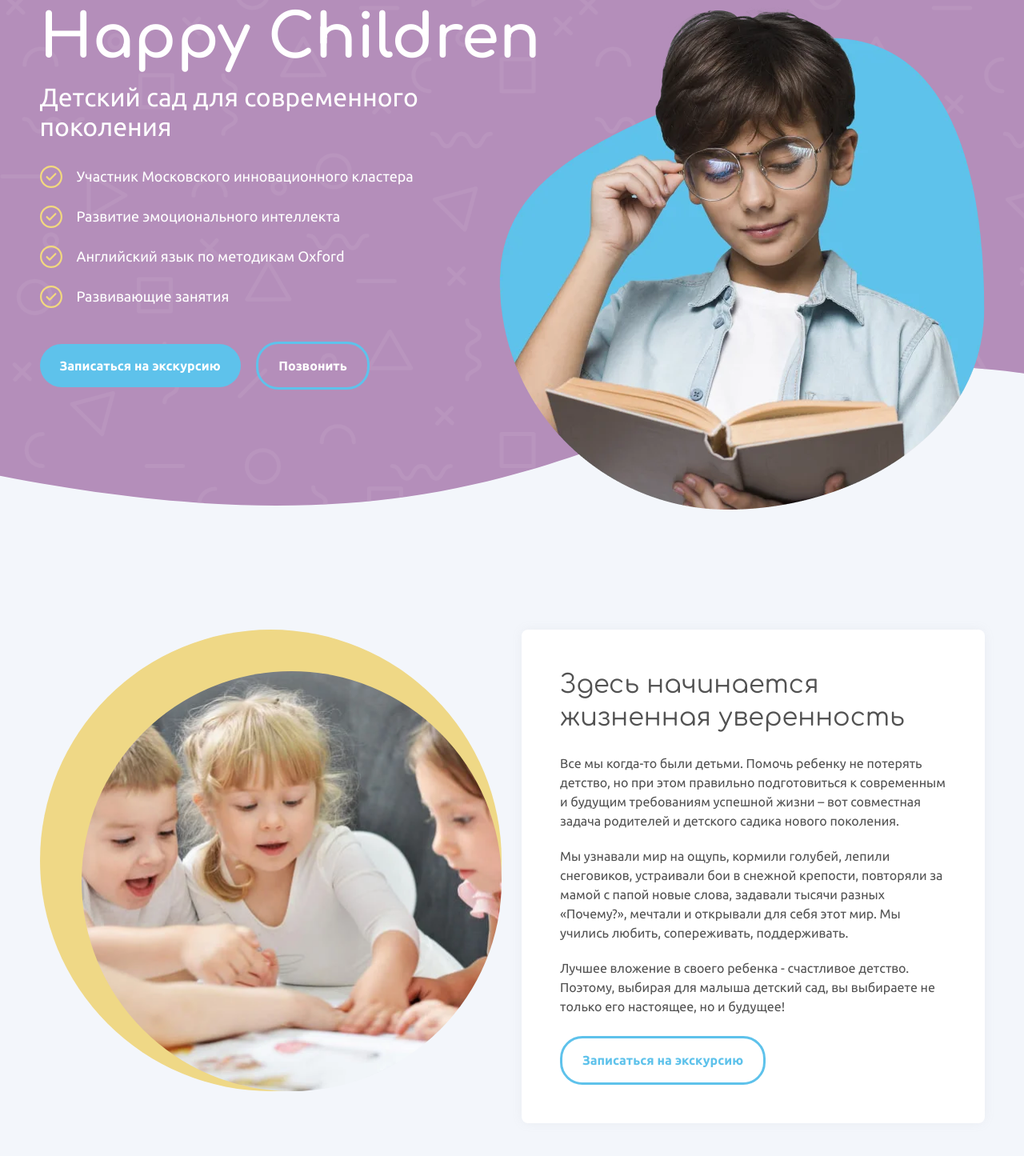
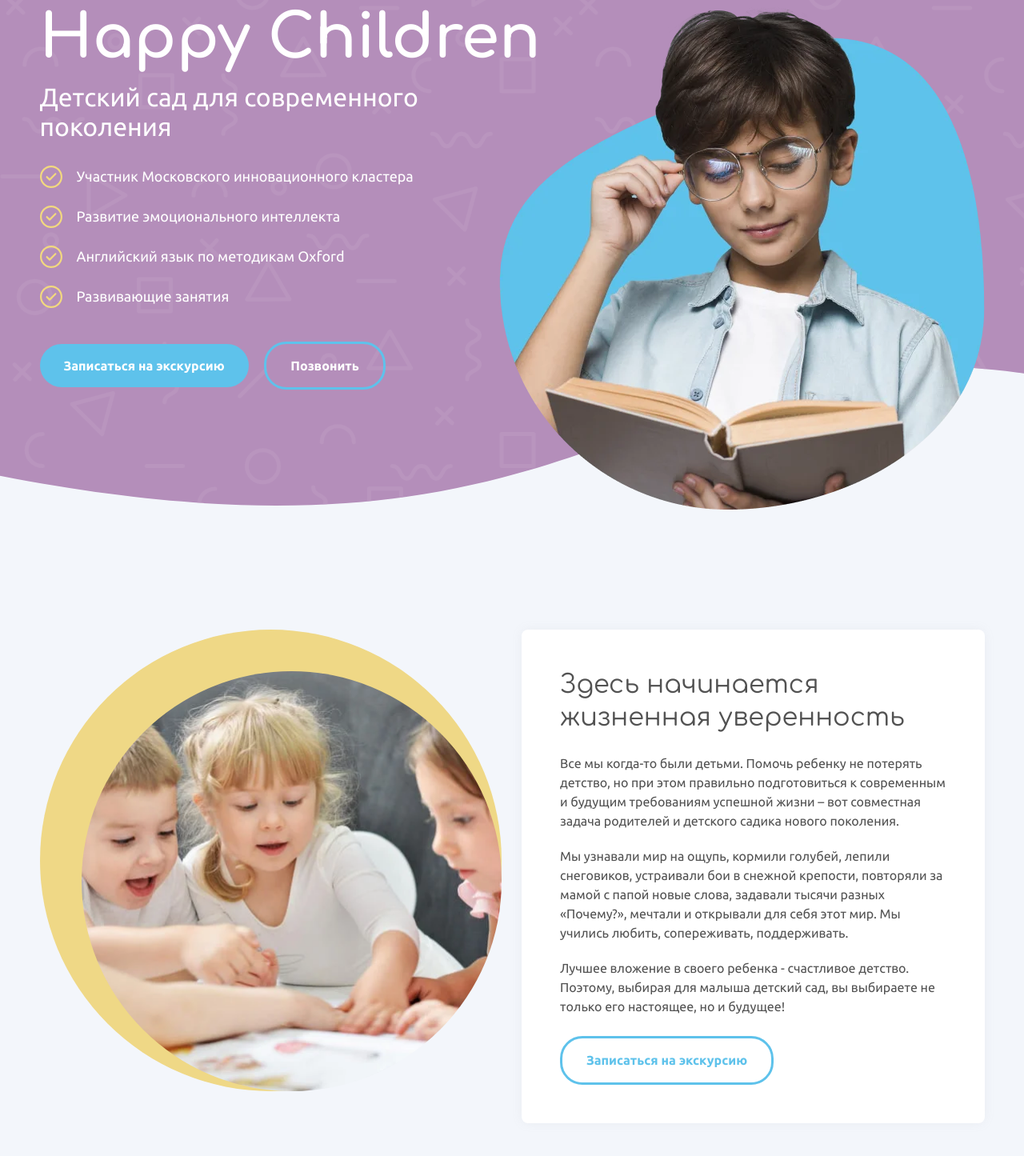
Before and after one commit to acr0matic/happy-children, a PHP site: page / in a window 1280 px wide. Shown: the part 175-1620 px from the top of the page at 80% size. Run offline with PHP 8.4, Linux system fonts and the light colour scheme; style sheets or scripts are compiled from the project's sources.

Commit message:
feat: небольшие правки

```diff
--- a/src/scripts/script.js
+++ b/src/scripts/script.js
@@ -2,7 +2,7 @@
 
 const callbackModal = document.getElementById('modal-callback');
 
-let modalTitle = callbackModal.querySelector('.modal__title');
+const modalTitle = callbackModal.querySelector('.modal__title');
 let formType = '';
 
 tippy('.advantages__item', {
--- a/src/scripts/sliders.js
+++ b/src/scripts/sliders.js
@@ -5,6 +5,7 @@ const programList = [];
 const programSlider = new Swiper('.program-slider', {
   speed: 400,
   simulateTouch: false,
+  spaceBetween: 30,
 
   on: {
     init() {
--- a/src/scss/components/button/_button.scss
+++ b/src/scss/components/button/_button.scss
@@ -3,7 +3,7 @@
   border: none;
   border-radius: 28px;
 
-  padding: 18px 25px;
+  padding: 18px 30px;
 
   color: $button__text;
   font-weight: $weight-Bold;
```
